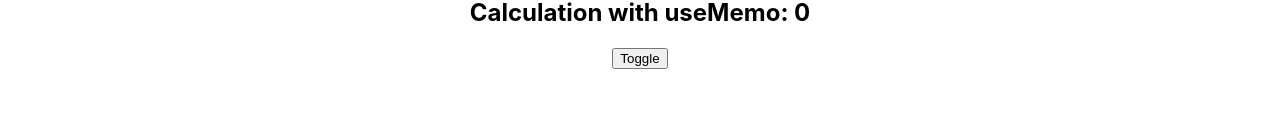
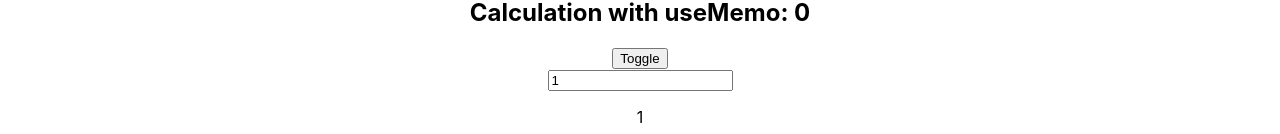
Before and after one commit to AnnaIerchenko/react_hooks, a React (Create React App) app: page / in a window 1280 px wide. Shown: the part 666-800 px from the top of the page. Built offline with nearby package versions, Linux system fonts and the light colour scheme.

Commit message:
useCallback

```diff
--- a/src/App.js
+++ b/src/App.js
@@ -7,6 +7,7 @@ import CounterRef from './components/CounterRef'
 import RefToDomEl from './components/RefToDomEl'
 import ReducerCounter from './components/ReducerCounter';
 import MemoClick from './components/MemoClick';
+import CallbackClick from './components/Callback/CallbackClick';
 
 function App() {
   return (
@@ -19,6 +20,7 @@ function App() {
       <RefToDomEl />
       <ReducerCounter />
       <MemoClick />
+      <CallbackClick />
     </div>
     </LoginContextProvider>
   );
--- /dev/null
+++ b/src/components/Callback/CallbackClick.js
@@ -0,0 +1,35 @@
+import React, { useCallback, useState } from 'react'
+import PrintTable from './PrintTable'
+
+const CallbackClick = () => {
+
+  const [number, setNumber] = useState(1)
+  const [darkTheme, setDarkTheme] = useState(false)
+
+  const cssStyle = {
+    backgroundColor: darkTheme ? "black" : "white",
+    color: darkTheme ? "white" : "black"
+  }
+  //with useCallback
+  const calculateTable = useCallback(() => {
+    return [number * 1, number * 2, number * 3, number * 4,number * 5]
+  }, [number])
+
+  //without useCallback
+  // const calculateTable = () => {
+  //   return [number * 1, number * 2, number * 3, number * 4,number * 5]
+  // }
+  return (
+    <div style={cssStyle}>
+      <input
+        type="number"
+        onChange={(e) => setNumber(e.target.valueAsNumber)}
+        value={number}
+      />
+      <PrintTable calculateTable={calculateTable}/>
+      <button onClick={() => setDarkTheme(!darkTheme)} >toggle</button>
+    </div>
+  )
+}
+
+export default CallbackClick
--- /dev/null
+++ b/src/components/Callback/PrintTable.js
@@ -0,0 +1,17 @@
+import React, { useEffect, useState } from 'react'
+
+const PrintTable = ({calculateTable}) => {
+  const [rows, setRows] = useState([])
+
+  useEffect(() => {
+    console.log("Print Table runs!")
+    // setRows(calculateTable)
+    setRows(calculateTable())
+  }, [calculateTable])
+
+  return rows.map((row, index) => {
+    return <p key={index}>{row}</p>
+  })
+}
+
+export default PrintTable
```
